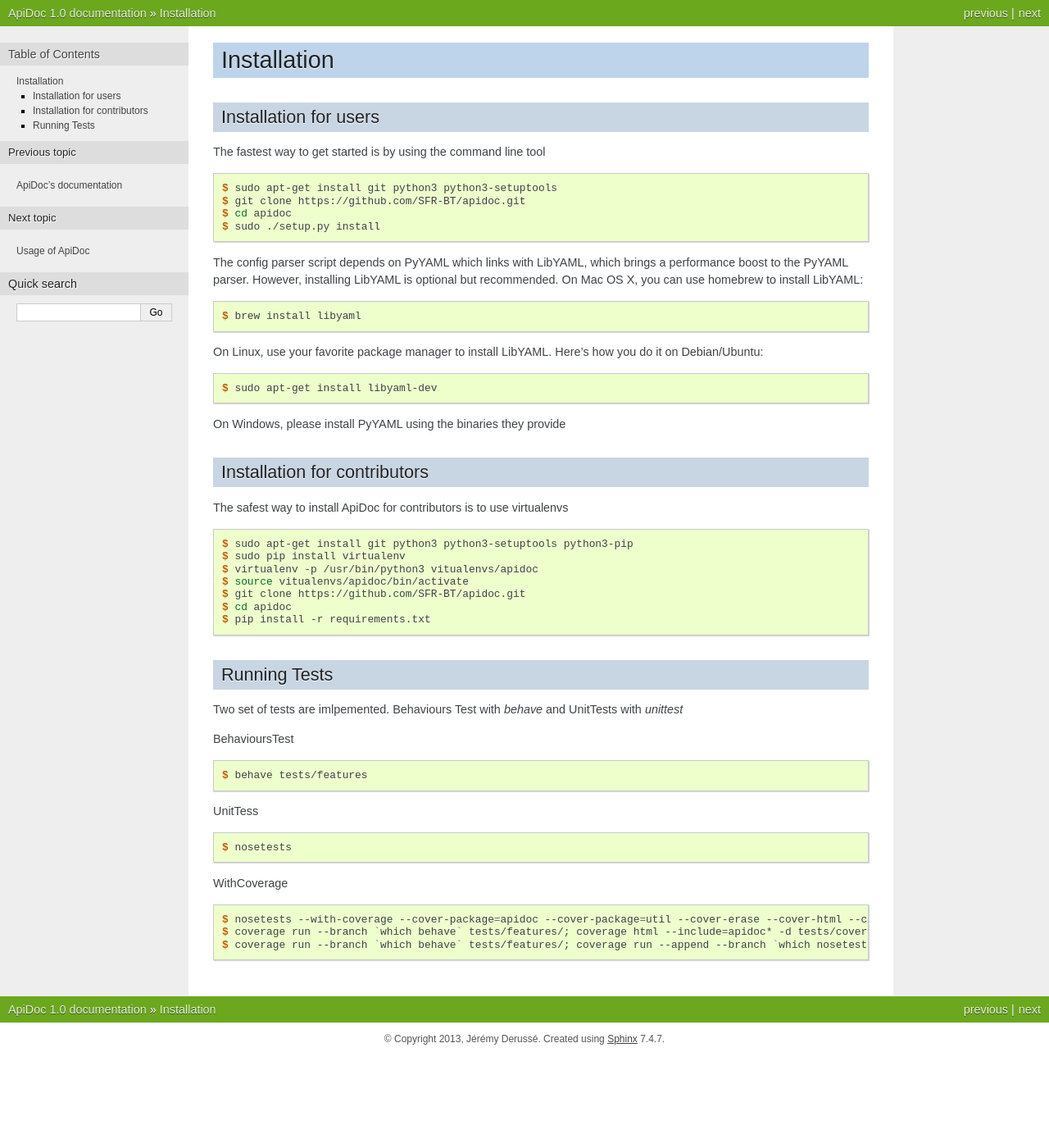
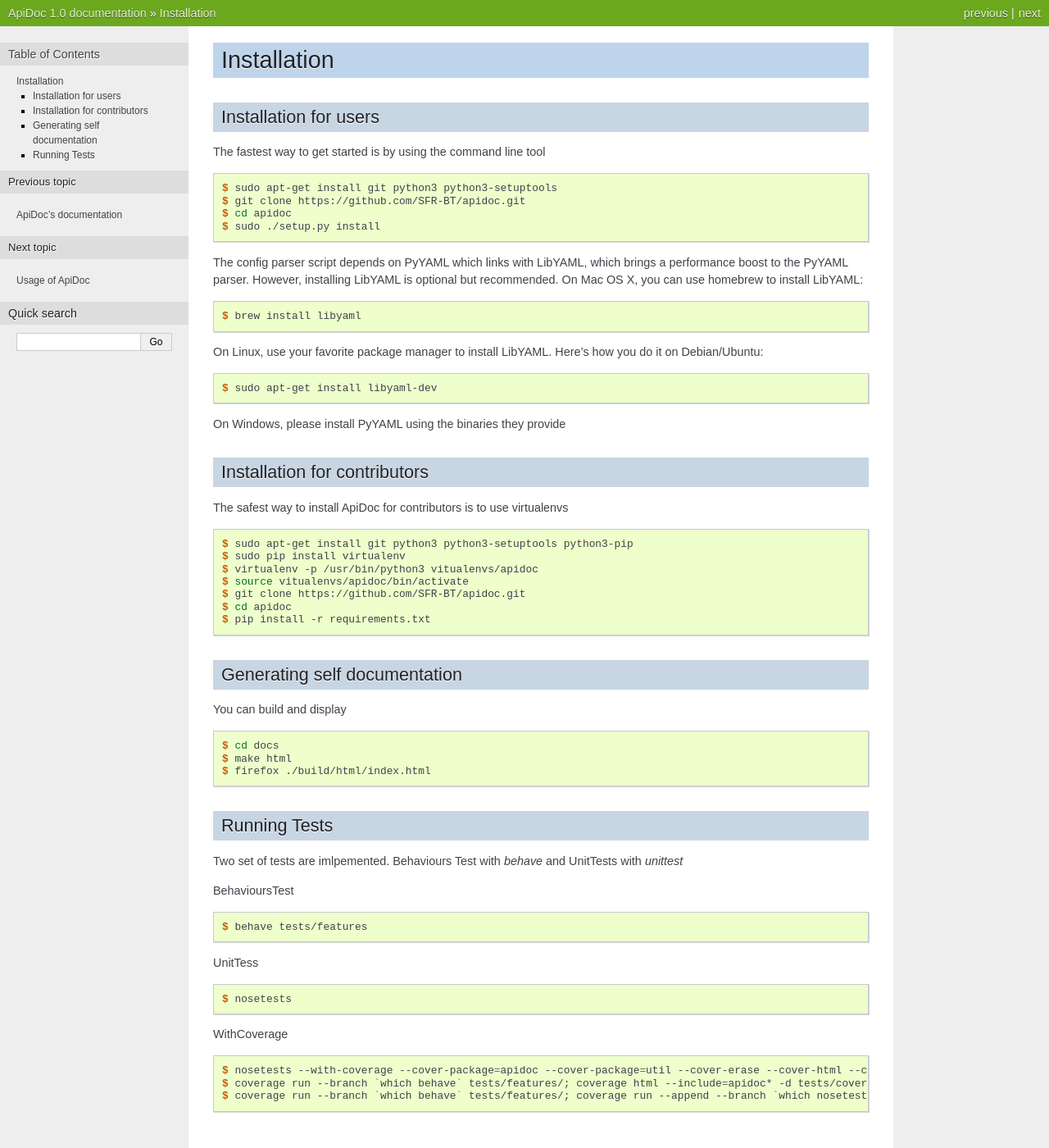
Before and after one commit to SolutionsCloud/apidoc, a Sphinx documentation site: the page built from docs/source/install.rst, in a window 1280 px wide and 1400 px high. Shown: the whole window at 82% size. Built offline with Sphinx 7.4.7, drawn with Linux system fonts in a browser that asks for light colours.

Commit message:
Add howto build the self doc

```diff
--- a/docs/source/install.rst
+++ b/docs/source/install.rst
@@ -45,6 +45,18 @@
    $ pip install -r requirements.txt
 
 
+Generating self documentation
+-----------------------------
+
+You can build and display
+
+.. code-block:: console
+
+    $ cd docs
+    $ make html
+    $ firefox ./build/html/index.html
+
+
 Running Tests
 -------------
 
```
Also changed, not shown: README.md (+24 -1 lines).
